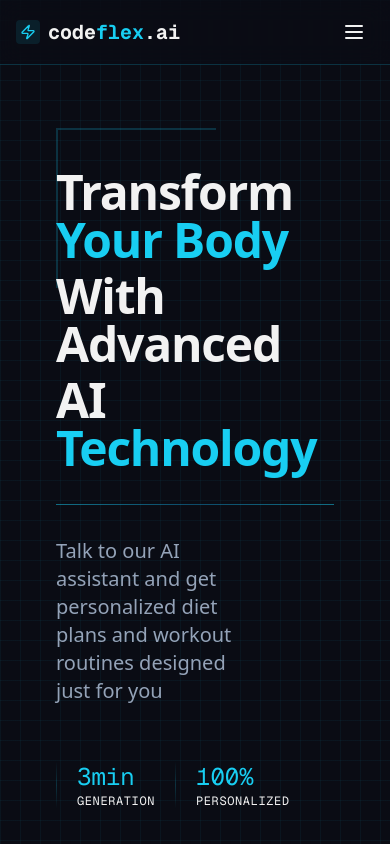
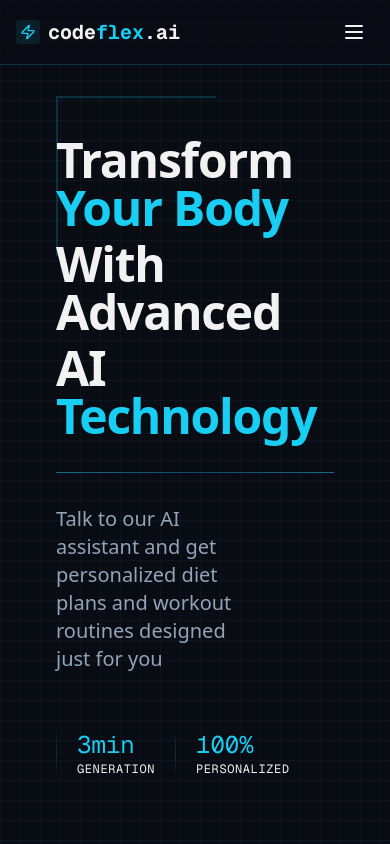
Before and after one commit to BHSajuu/Code-flex-AI, a Next.js app: page / in a window 390 px wide. Shown: the top 844 px of the page. Built offline with nearby package versions, Linux system fonts and the light colour scheme; no server answers.

Commit message:
UI improved

```diff
--- a/src/app/generate-program/page.tsx
+++ b/src/app/generate-program/page.tsx
@@ -153,7 +153,7 @@ const GenerateProgramPage = () => {
   };
 
   return (
-    <div className="flex flex-col min-h-screen text-foreground overflow-hidden  pb-6 pt-24">
+    <div className="flex flex-col min-h-screen text-foreground overflow-hidden  pb-6 md:pt-24">
       <div className="container mx-auto px-4 h-full max-w-5xl">
         {/* Title */}
         <div className="text-center mb-8">
--- a/src/app/page.tsx
+++ b/src/app/page.tsx
@@ -7,7 +7,7 @@ import Link from "next/link";
 const HomePage = () => {
   return (
     <div className="flex flex-col min-h-screen text-foreground overflow-hidden">
-      <section className="px-10 relative z-10 py-18 flex-grow">
+      <section className="px-10 relative z-10 py-10 lg:py-18 flex-grow">
         <div className="container mx-auto px-4">
           <div className="grid grid-cols-1 lg:grid-cols-12 gap-8 items-center relative">
             {/* CORNER DECARATION */}
--- a/src/app/profile/page.tsx
+++ b/src/app/profile/page.tsx
@@ -31,7 +31,7 @@ const ProfilePage = () => {
     : activePlan;
 
   return (
-    <section className="relative z-10 pt-12 pb-32 flex-grow container mx-auto px-4">
+    <section className="relative z-10  md:pt-12 pb-32 flex-grow container mx-auto px-4">
       <ProfileHeader user={user} />
 
       {allPlans && allPlans?.length > 0 ? (
```
